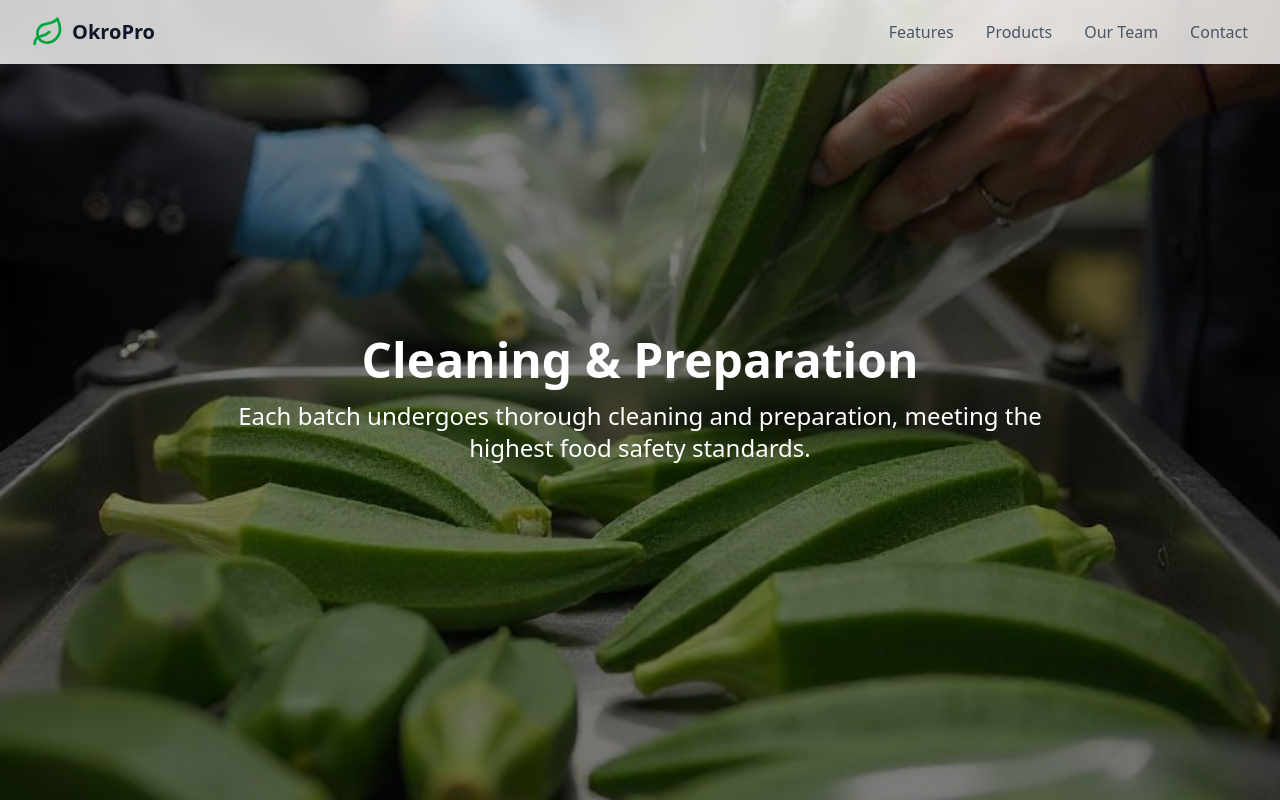
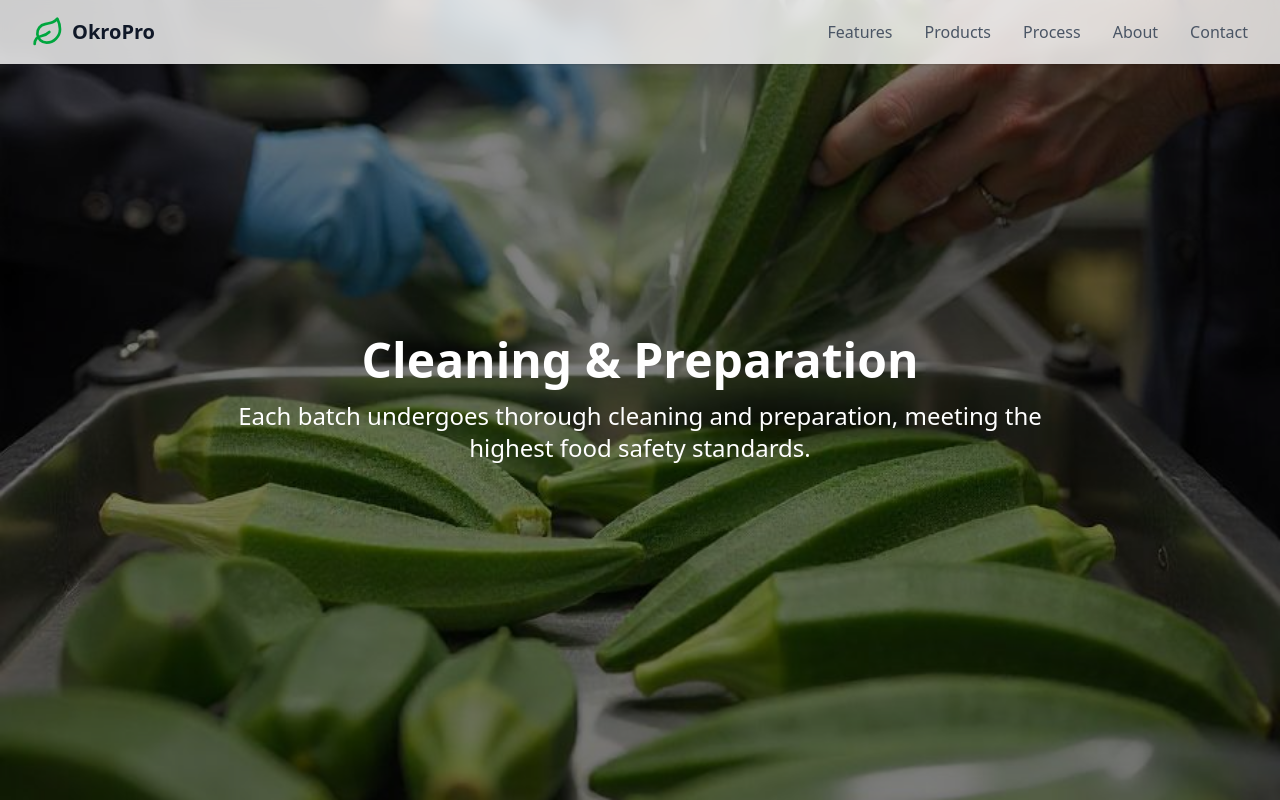
Before and after one commit to GROW-YAI/InnoYaliApp, a React (Vite) app: page / in a window 1280 px wide. Shown: the top 800 px of the page. Built offline with nearby package versions, Linux system fonts and the light colour scheme.

Commit message:
Fixed Links Issues

```diff
--- a/src/App.jsx
+++ b/src/App.jsx
@@ -1,5 +1,4 @@
 import Navbar from "./components/Navbar";
-import Hero from "./components/Hero";
 import HeroSlider from "./components/HeroSlider";
 import Features from "./components/Features";
 import Products from "./components/Products";
--- a/src/components/Navbar.jsx
+++ b/src/components/Navbar.jsx
@@ -31,10 +31,16 @@
               Products
             </a>
             <a
+              href="#process"
+              className="text-gray-600 hover:text-green-600 transition"
+            >
+              Process
+            </a>
+            <a
               href="#innovator"
               className="text-gray-600 hover:text-green-600 transition"
             >
-              Our Team
+              About
             </a>
             <a
               href="#contact"
@@ -72,7 +78,7 @@
               href="#innovator"
               className="block px-3 py-2 text-gray-600 hover:text-green-600"
             >
-              Our Team
+              About
             </a>
             <a
               href="#contact"
```
